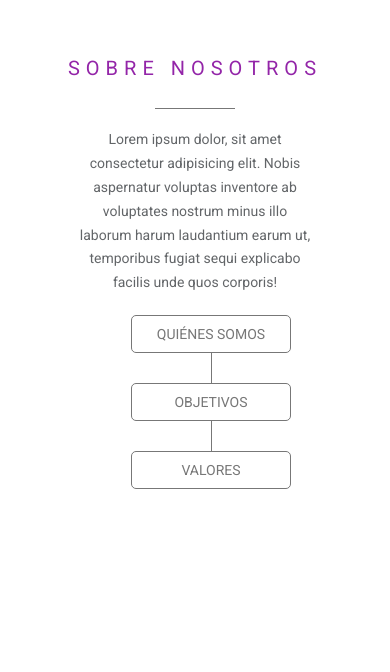
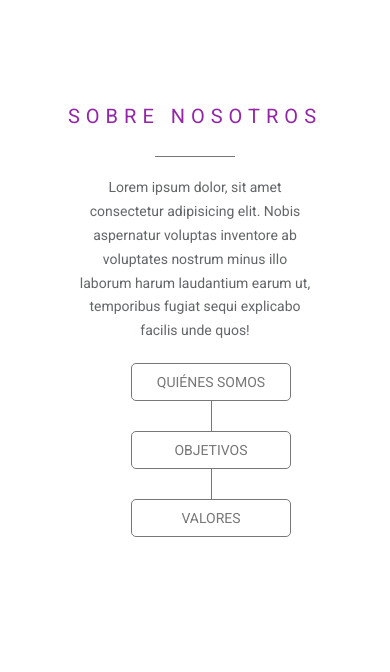
Before and after one commit to Meld26/Proyecto2, a plain HTML site: page nosotros.html in a window 390 px wide. Shown: the part 1149-1821 px from the top of the page. Drawn offline with nearby package versions, Linux system fonts and the light colour scheme.

Commit message:
modificando cosas

```diff
--- a/nosotros.html
+++ b/nosotros.html
@@ -53,7 +53,7 @@
           <h2 class="tituloNosotros animate__animated animate__fadeIn animate__slower">Sobre Nosotros</h2>
           <span><!-- linea acá --></span>
 
-          <p>Lorem ipsum dolor, sit amet consectetur adipisicing elit. Nobis aspernatur voluptas inventore ab voluptates nostrum minus illo laborum harum laudantium earum ut, temporibus fugiat sequi explicabo facilis unde quos corporis!</p>
+          <p>Lorem ipsum dolor, sit amet consectetur adipisicing elit. Nobis aspernatur voluptas inventore ab voluptates nostrum minus illo laborum harum laudantium earum ut, temporibus fugiat sequi explicabo facilis unde quos!</p>
 
           <ul class = "links">
               <li class="animate__animated animate__slideInLeft animate__slow"><a href = "#">Quiénes somos</a></li>
@@ -67,20 +67,6 @@
               <li class="animate__animated animate__slideInLeft animate__slow"><a href = "#">Valores</a></li>
           </ul>
 
-          <ul class = "iconos">
-              <li>
-                  <i class = "fa fa-twitter"></i>
-              </li>
-              <li>
-                  <i class = "fa fa-facebook"></i>
-              </li>
-              <li>
-                  <i class = "fa fa-github"></i>
-              </li>
-              <li>
-                  <i class = "fa fa-pinterest"></i>
-              </li>
-          </ul>
       </div>
   </section>
   </main>
--- a/style.css
+++ b/style.css
@@ -244,7 +244,7 @@ footer {
     padding-bottom: 50px;
     display: grid;
     grid-template-columns: 1fr 1fr;
-    min-height: 90vh;
+    min-height: 100vh;
     width: 85vw;
     margin: 0 auto;
 }
@@ -312,22 +312,7 @@ footer {
     background: #777;
     margin: 0 auto;
 }
-.iconos {
-    display: flex;
-    padding: 15px 0;
-}
-.iconos li {
-    display: block;
-    padding: 5px;
-    margin: 5px;
-}
-.iconos li i {
-    font-size: 26px;
-    opacity: 0.8;
-}
-.iconos li i:hover{
-    color: #9325a8;
-}
+
 
 /*****************/
 
@@ -361,10 +346,9 @@ footer {
     .links li{
         padding: 6px 10px;
     }
-    .icons li i{
-        font-size: 15px;
-    }
 }
+
+
 /*FIN NOSOTROS*/
 
 /*INICIO SERVICIOS*/
@@ -432,6 +416,14 @@ footer {
     font-size: 15px;
     font-weight: 500;
 }
+
+@media screen and (max-width: 576px){
+    .servicios h1 {
+        font-size: 1.5em;
+        letter-spacing: 3px;
+    }
+}
+
 @media screen and (max-width: 500px){
     .servicioMini{
         width: 100%;
@@ -521,6 +513,10 @@ footer {
         flex: 100%;
         max-width: 100%;
     }
+
+    .h1Experiencias {
+        font-size: 2em;
+    }
 }
 
 /*FIN EXPERIENCIAS*/
```
